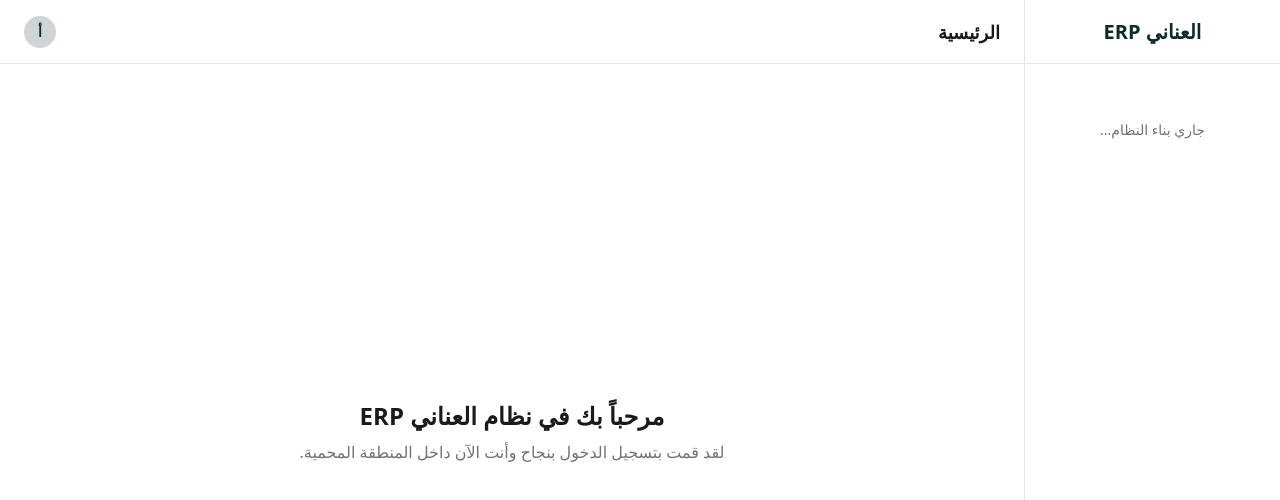
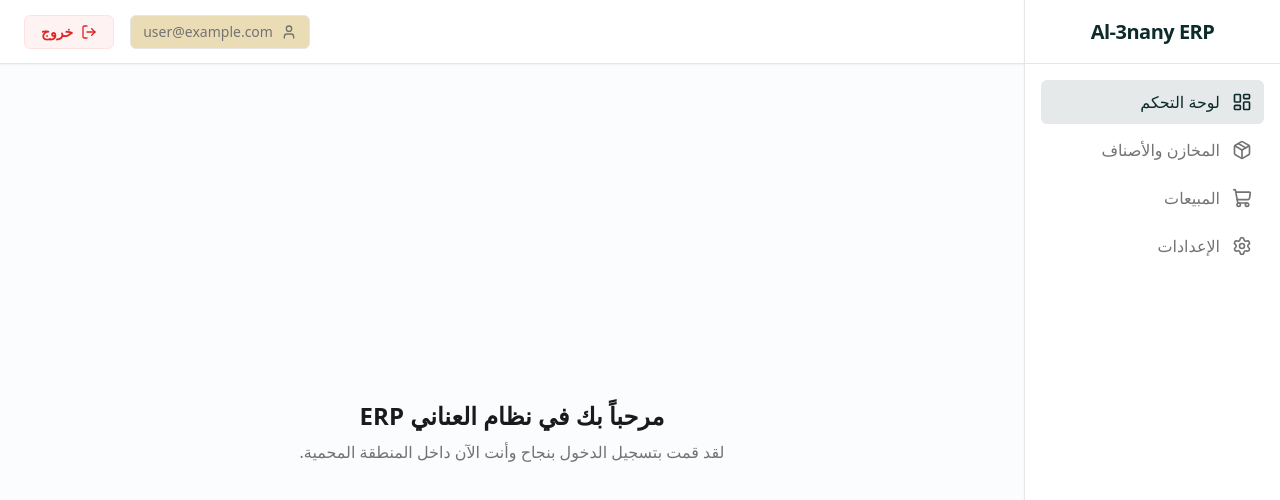
Before and after one commit to a7med3nany/al3nany-erp, a React (Vite) app: page /#/ in a window 1280 px wide. Shown: the top 500 px of the page. Built offline with nearby package versions, Linux system fonts and the light colour scheme; no server answers; sample sign-in values are in the browser's storage.

Commit message:
Refactor MainLayout to include user logout functionality

```diff
--- a/src/layouts/MainLayout.tsx
+++ b/src/layouts/MainLayout.tsx
@@ -1,43 +1,77 @@
 import { Outlet } from "react-router-dom";
+import { signOut } from "firebase/auth";
+import { auth } from "../config/firebase";
+import { useAuthStore } from "../store/authStore";
+import { LogOut, User, LayoutDashboard, Package, ShoppingCart, Settings } from "lucide-react";
 
 export default function MainLayout() {
+  const { user } = useAuthStore();
+
+  const handleLogout = async () => {
+    try {
+      await signOut(auth);
+    } catch (error) {
+      console.error("Logout Error:", error);
+    }
+  };
+
   return (
-    <div className="flex h-screen w-full overflow-hidden bg-background">
-      {/* القائمة الجانبية (Sidebar) - تظهر على يمين الشاشة في وضع RTL */}
-      <aside className="hidden md:flex flex-col w-64 border-l border-border bg-card text-card-foreground shrink-0">
-        <div className="h-16 flex items-center justify-center border-b border-border px-4">
-          <h1 className="text-xl font-bold text-primary">العناني ERP</h1>
+    <div className="flex h-screen bg-background overflow-hidden">
+      {/* القائمة الجانبية (Sidebar) */}
+      <aside className="w-64 bg-card border-l border-border hidden md:flex flex-col z-20 shadow-sm">
+        <div className="h-16 flex items-center justify-center border-b border-border">
+          <h1 className="text-xl font-bold text-primary tracking-tight">Al-3nany ERP</h1>
         </div>
-
-        <nav className="flex-1 overflow-y-auto p-4">
-          {/* سيتم إضافة روابط التنقل هنا في المراحل القادمة */}
-          <p className="text-sm text-muted-foreground text-center mt-10">
-            جاري بناء النظام...
-          </p>
+        <nav className="flex-1 p-4 space-y-1">
+          <a href="#" className="flex items-center gap-3 px-3 py-2.5 bg-primary/10 text-primary rounded-md transition-colors font-medium">
+            <LayoutDashboard className="h-5 w-5" />
+            <span>لوحة التحكم</span>
+          </a>
+          <a href="#" className="flex items-center gap-3 px-3 py-2.5 text-muted-foreground hover:bg-secondary hover:text-foreground rounded-md transition-colors font-medium">
+            <Package className="h-5 w-5" />
+            <span>المخازن والأصناف</span>
+          </a>
+          <a href="#" className="flex items-center gap-3 px-3 py-2.5 text-muted-foreground hover:bg-secondary hover:text-foreground rounded-md transition-colors font-medium">
+            <ShoppingCart className="h-5 w-5" />
+            <span>المبيعات</span>
+          </a>
+          <a href="#" className="flex items-center gap-3 px-3 py-2.5 text-muted-foreground hover:bg-secondary hover:text-foreground rounded-md transition-colors font-medium mt-auto">
+            <Settings className="h-5 w-5" />
+            <span>الإعدادات</span>
+          </a>
         </nav>
       </aside>
 
-      {/* منطقة المحتوى الرئيسي (Main Content Area) */}
-      <main className="flex-1 flex flex-col h-screen overflow-hidden relative">
+      {/* المحتوى الرئيسي */}
+      <div className="flex-1 flex flex-col h-screen overflow-hidden">
         {/* الشريط العلوي (Topbar) */}
-        <header className="h-16 flex items-center justify-between border-b border-border bg-card px-6 shrink-0">
-          <div className="text-lg font-semibold text-foreground">
-            {/* سيتم ربط عنوان الصفحة ديناميكياً لاحقاً */}
-            الرئيسية
+        <header className="h-16 bg-card border-b border-border flex items-center justify-between px-4 sm:px-6 z-10 shadow-sm">
+          <div className="md:hidden font-bold text-primary text-lg">
+            Al-3nany ERP
           </div>
-          <div className="flex items-center gap-4">
-            {/* مكان لزر الملف الشخصي وتسجيل الخروج لاحقاً */}
-            <div className="w-8 h-8 rounded-full bg-primary/20 flex items-center justify-center text-primary text-sm font-bold">
-              أ
+
+          {/* قسم المستخدم وزر الخروج متموضع في اليسار (mr-auto للاتجاه العربي) */}
+          <div className="flex items-center gap-4 mr-auto">
+            <div className="hidden sm:flex items-center gap-2 text-sm text-muted-foreground bg-secondary/40 px-3 py-1.5 rounded-md border border-border">
+              <User className="h-4 w-4" />
+              <span className="truncate max-w-[180px] font-medium">{user?.email || 'مستخدم النظام'}</span>
             </div>
+            <button
+              onClick={handleLogout}
+              className="flex items-center gap-2 text-sm text-red-600 hover:text-red-700 bg-red-50 hover:bg-red-100 border border-red-100 px-4 py-1.5 rounded-md transition-colors font-semibold"
+              title="تسجيل الخروج"
+            >
+              <LogOut className="h-4 w-4" />
+              <span>خروج</span>
+            </button>
           </div>
         </header>
 
-        {/* مساحة عرض محتوى الصفحات الداخلية */}
-        <div className="flex-1 overflow-y-auto p-6">
+        {/* منطقة عرض الصفحات (Outlet) */}
+        <main className="flex-1 overflow-auto p-4 sm:p-6 bg-slate-50/50 dark:bg-background/90">
           <Outlet />
-        </div>
-      </main>
+        </main>
+      </div>
     </div>
   );
 }
```
